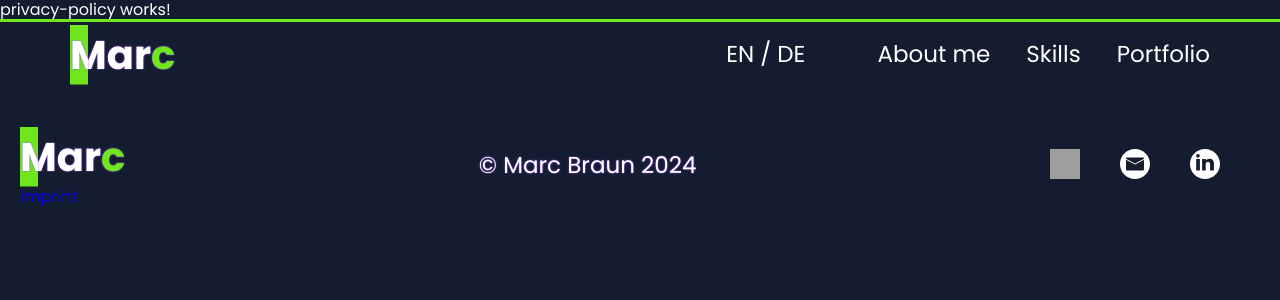
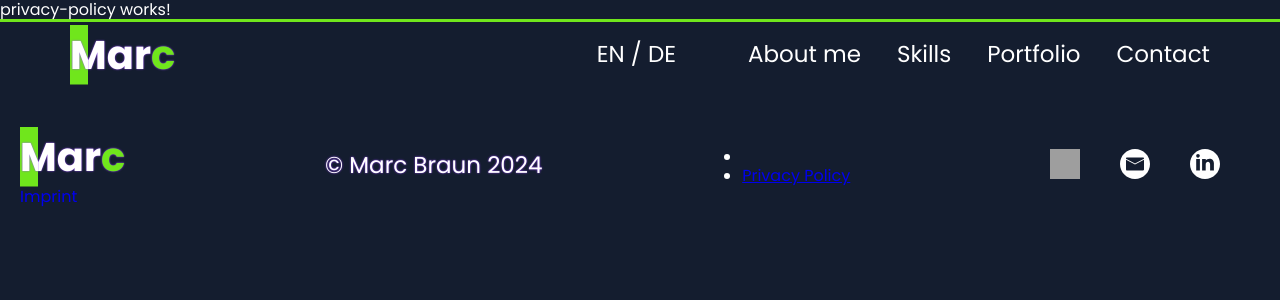
Before and after one commit to Marc-Braun-72/Portfolio, an Angular app: page /privacy-policy in a window 1280 px wide. Shown: the top 300 px of the page. Built offline with nearby package versions, Linux system fonts and the light colour scheme; grey boxes are pictures that could not be loaded.

Commit message:
main-image added

```diff
--- a/angular.json
+++ b/angular.json
@@ -97,5 +97,8 @@
         }
       }
     }
+  },
+  "cli": {
+    "analytics": false
   }
 }
--- a/src/app/app.routes.ts
+++ b/src/app/app.routes.ts
@@ -7,5 +7,5 @@ export const routes: Routes = [
   { path: '', component: MainContentComponent },
   { path: 'imprint', component: ImprintComponent },
   { path: 'privacy-policy', component: PrivacyPolicyComponent },
-  { path: '**', redirectTo: '/' }
+  //{ path: '**', redirectTo: '/' }
 ];
--- a/src/app/main-content/contact/contact.component.html
+++ b/src/app/main-content/contact/contact.component.html
@@ -46,7 +46,7 @@
 
                 <div class="form-group checkbox-group">
                     <input type="checkbox" id="privacyPolicy" formControlName="privacyPolicy" />
-                    <label for="privacyPolicy">I've read the privacy policy and agree to the processing of my data as outlined.</label>
+                    <label for="privacyPolicy">I've read the <span><a href="/privacy-policy" (click)="openPrivacyPolicy($event)">privacy policy</a></span> and agree to the processing of my data as outlined.</label>
                     <div *ngIf="contactForm.get('privacyPolicy')?.touched && contactForm.get('privacyPolicy')?.invalid" class="error">
                         You must agree to the privacy policy.
                     </div>
--- a/src/app/main-content/contact/contact.component.scss
+++ b/src/app/main-content/contact/contact.component.scss
@@ -101,6 +101,7 @@
     }
 }
 
+
 /* Fehlermeldungen */
 .error {
     color: red;
@@ -162,3 +163,34 @@ input[type="checkbox"] {
         cursor: pointer;
     }
 }
+
+a.span {
+    color: $purple;
+    text-decoration: none;
+    transition: color 0.3s ease;
+
+    &:hover {
+        color: $purple;
+    }
+}
+
+label {
+    font-size: 14px;
+    font-weight: 400;
+    line-height: 16.8px;
+
+}
+
+span a {
+    color: $purple;
+    text-decoration: none;
+    cursor: pointer;
+    transition: color 0.3s ease;
+    font-size: 14px;
+    font-weight: 400;
+    line-height: 16.8px;
+
+    &:hover {
+        color: $purple;
+    }
+}
--- a/src/app/main-content/contact/contact.component.ts
+++ b/src/app/main-content/contact/contact.component.ts
@@ -1,29 +1,28 @@
-
 import { CommonModule } from '@angular/common';
 import { Component, OnInit } from '@angular/core';
 import { FormBuilder, FormGroup, Validators } from '@angular/forms';
-import { ReactiveFormsModule } from '@angular/forms'; // Import ReactiveFormsModule
+import { ReactiveFormsModule } from '@angular/forms';
+import { Router } from '@angular/router'; // Importiere Router für die Navigation
 
 @Component({
   selector: 'app-contact',
   standalone: true,
-  imports: [ReactiveFormsModule, CommonModule], // Import ReactiveFormsModule und CommonModule
+  imports: [ReactiveFormsModule, CommonModule],
   templateUrl: './contact.component.html',
   styleUrl: './contact.component.scss'
 })
-
 export class ContactComponent implements OnInit {
   contactForm!: FormGroup;
 
-  constructor(private fb: FormBuilder) {}
+  constructor(private fb: FormBuilder, private router: Router) {} // Füge Router zum Constructor hinzu
 
   ngOnInit() {
     this.contactForm = this.fb.group({
-      honeypot: [''], // Honeypot-Feld (wird unsichtbar gemacht)
+      honeypot: [''],
       name: ['', Validators.required],
       email: ['', [Validators.required, Validators.email]],
       message: ['', Validators.required],
-      privacyPolicy: [false, Validators.requiredTrue] // Checkbox muss angeklickt sein
+      privacyPolicy: [false, Validators.requiredTrue]
     });
   }
 
@@ -35,4 +34,12 @@ export class ContactComponent implements OnInit {
       console.log('Spam detected or form is invalid');
     }
   }
+
+  // Neue Methode für den Privacy Policy Link
+  openPrivacyPolicy(event: Event) {
+    event.preventDefault();
+    event.stopPropagation();
+    // Hier die Navigation zur Datenschutzerklärung
+    this.router.navigate(['/privacy-policy']);
+  }
 }
--- a/src/app/main-content/hero/hero.component.scss
+++ b/src/app/main-content/hero/hero.component.scss
@@ -10,7 +10,6 @@
     align-items: flex-start;
 }
 
-/* Hero */
 .hero {
     display: flex;
     justify-content: center;
@@ -54,7 +53,6 @@
     }
 }
 
-/* Button */
 a {
     display: inline-block;
     z-index: 1;
@@ -63,29 +61,6 @@ a {
 #primary-btn {
     margin-top: 80px;
 }
-
-// button.primary {
-//     filter: drop-shadow(0px 0px 4px rgba(0, 0, 0, 0.25));
-//     transition: all 300ms ease-in-out;
-//     background-color: $green;
-//     border: none;
-//     cursor: pointer;
-//     color: $white;
-//     padding: 15px 30px;
-//     gap: 10px;
-//     font-size: 23px;
-//     font-weight: 400;
-//     line-height: 27.6px;
-//     text-decoration: none;
-//     width: 165px;
-//     height: 58px;
-//     border-radius: 10px;
-
-//     &:hover {
-//         transform: scale(1.2);
-//         background-color: $purple;
-//     }
-// }
 
 /* Animated Arrow
 **********************************************************/
@@ -97,6 +72,7 @@ a {
     display: flex;
     flex-direction: column;
     align-items: center;
+    cursor: pointer;
 }
 
 .rotated-text {
@@ -107,6 +83,7 @@ a {
     text-decoration: none;
     margin-bottom: 60px;
     transition: color 0.3s ease;
+    color: $white;
 }
 
 .rotated-text:hover {
@@ -118,7 +95,7 @@ a {
     flex-direction: column;
     align-items: center;
     animation: none;
-    transition: transform 0.3s ease;
+    transition: transform 0.3s ease, color 0.3s ease;
 }
 
 .arrow-line {
@@ -126,6 +103,7 @@ a {
     height: 20px;
     background-color: $white;
     margin-bottom: -5px;
+    transition: background-color 0.3s ease;
 }
 
 .arrow-tip {
@@ -136,6 +114,7 @@ a {
     transform: rotate(-45deg);
     margin-top: -5px;
     margin-left: 0px;
+    transition: border-color 0.3s ease;
 }
 
 .rotated-text-link {
@@ -144,8 +123,24 @@ a {
     display: inline-block;
 }
 
-.rotated-text-container:hover .arrow-down {
-    animation: bounce 0.6s infinite;
+// Hover-Effekte für den gesamten Container
+.rotated-text-container:hover {
+    .rotated-text {
+        color: $green;
+    }
+
+    .arrow-line {
+        background-color: $purple;
+    }
+
+    .arrow-tip {
+        border-left-color: $purple;
+        border-bottom-color: $purple;
+    }
+
+    .arrow-down {
+        animation: bounce 0.6s infinite;
+    }
 }
 
 @keyframes bounce {
@@ -156,8 +151,6 @@ a {
         transform: translateY(5px);
     }
 }
-
-
 
 /* Icons
 **********************************************************/
--- a/src/app/shared/footer/footer.component.html
+++ b/src/app/shared/footer/footer.component.html
@@ -13,12 +13,12 @@
     <a routerLink="/imprint">Imprint</a>
   </div>
   <p class="footer_name">&copy; Marc Braun {{ currentYear }}</p>
-  <!-- <nav>
+  <nav>
     <ul>
       <li></li>
       <li><a routerLink="/privacy-policy">Privacy Policy</a></li>
     </ul>
-  </nav> -->
+  </nav>
 
   <div class="icon-row">
     <a href="https://github.com/Marc-Braun-72" target="_blank" class="icon-link">
--- a/src/app/shared/header/header.component.html
+++ b/src/app/shared/header/header.component.html
@@ -15,11 +15,12 @@
         </div>
         <div class="header_menu">
             <ul>
-                <li><a routerLink="">EN / DE</a></li>
-                <li><a routerLink=""></a></li>
-                <li><a routerLink="/portfolio">About me</a></li>
-                <li><a routerLink="/about">Skills</a></li>
-                <li><a routerLink="/contact">Portfolio</a></li>
+                <li><a href="">EN / DE</a></li>
+                <li><a href=""></a></li>
+                <li><a href="#about">About me</a></li>
+                <li><a href="#skills">Skills</a></li>
+                <li><a href="#portfolio">Portfolio</a></li>
+                <li><a href="#contact">Contact</a></li>
             </ul>
         </div>
         </div>
--- a/src/app/shared/header/header.component.scss
+++ b/src/app/shared/header/header.component.scss
@@ -36,18 +36,36 @@ header.scrolled {
     a {
         text-decoration: none;
         color: $white;
+        position: relative;
+        padding-left: 16px;
         transition: color 0.3s;
-        cursor: pointer;
         font-size: 23px;
         font-weight: 400;
         line-height: 27.6px;
-        padding-left: 16px;
+        cursor: pointer;
 
         &:hover {
             color: $green;
+
+            &::after {
+                width: 70%;
+                background-color: $purple;
+            }
+        }
+
+        &::after {
+            content: '';
+            position: absolute;
+            bottom: -4px;
+            left: 15%;
+            width: 0;
+            height: 2px;
+            background-color: transparent;
+            transition: width 0.3s ease, background-color 0.3s ease;
         }
     }
 }
+
 
 /* Logo */
 .header_logo {
```
